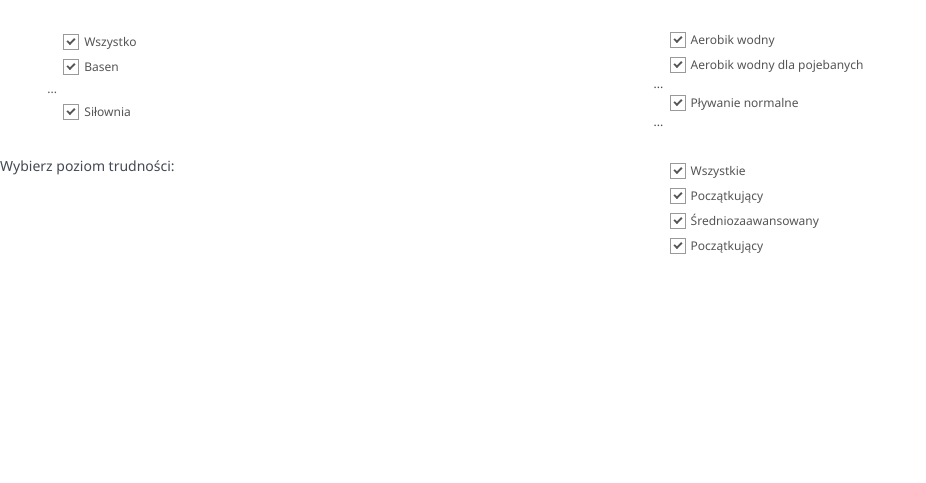
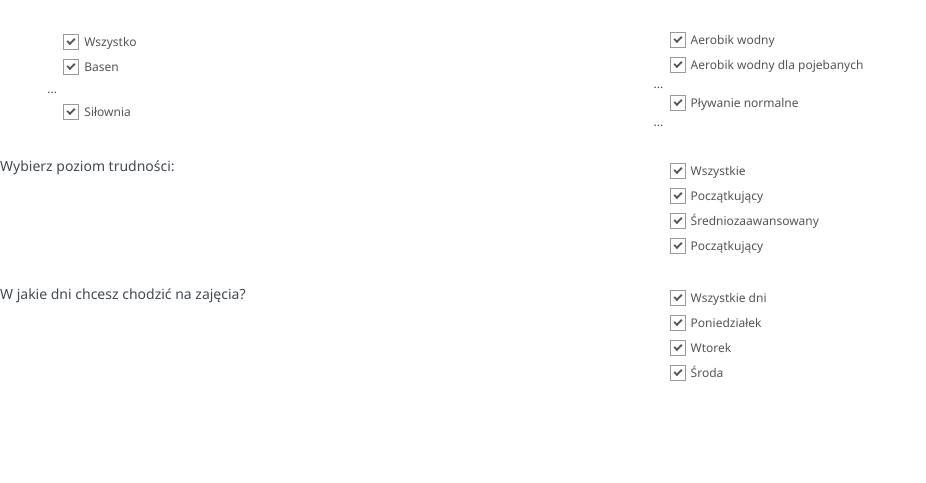
Before and after one commit to manectric/OnFit, an ASP.NET MVC app: page / in a window 1280 px wide. Shown: the part 300-783 px from the top of the page, without its empty margins (0-926 px from the left). Run offline with ASP.NET Core 8 and stand-ins for ASP.NET MVC 5, Linux system fonts and the light colour scheme; the project's own start-up code is not run, and a stand-in starts its controllers and pages; some libraries are stand-ins or nearby versions.

Commit message:
filtry suwaki dupa

```diff
--- a/onFit/onFit/Views/Home/Index.cshtml
+++ b/onFit/onFit/Views/Home/Index.cshtml
@@ -105,6 +105,43 @@
                     </div>
                 </div>
         </div>
+        <div class="row cells2">
+            <div class="cell">
+                <label>W jakie dni chcesz chodzić na zajęcia? </label>
+            </div>
+            <div class="cell">
+                <div class="cell">
+                    <div class="cell treeview" data-role="treeview" style="height: 100px; overflow-y: scroll;">
+                        <ul>
+                            <li data-mode="checkbox" data-name="checkbox_name" data-checked="true">
+                                <span class="leaf">Wszystkie dni</span>
+                            </li>
+                            <li data-mode="checkbox" data-name="checkbox_name" data-checked="true">
+                                <span class="leaf">Poniedziałek</span>
+                            </li>
+                            <li data-mode="checkbox" data-name="checkbox_name" data-checked="true">
+                                <span class="leaf">Wtorek</span>
+                            </li>
+                            <li data-mode="checkbox" data-name="checkbox_name" data-checked="true">
+                                <span class="leaf">Środa</span>
+                            </li>
+                            <li data-mode="checkbox" data-name="checkbox_name" data-checked="true">
+                                <span class="leaf">Czwartek</span>
+                            </li>
+                            <li data-mode="checkbox" data-name="checkbox_name" data-checked="true">
+                                <span class="leaf">Piątek</span>
+                            </li>
+                            <li data-mode="checkbox" data-name="checkbox_name" data-checked="true">
+                                <span class="leaf">Sobota</span>
+                            </li>
+                            <li data-mode="checkbox" data-name="checkbox_name" data-checked="true">
+                                <span class="leaf">Niedziela</span>
+                            </li>
+                        </ul>
+                    </div>
+                </div>
+            </div>
+        </div>
     </div>
 </body>
 </html>
```
